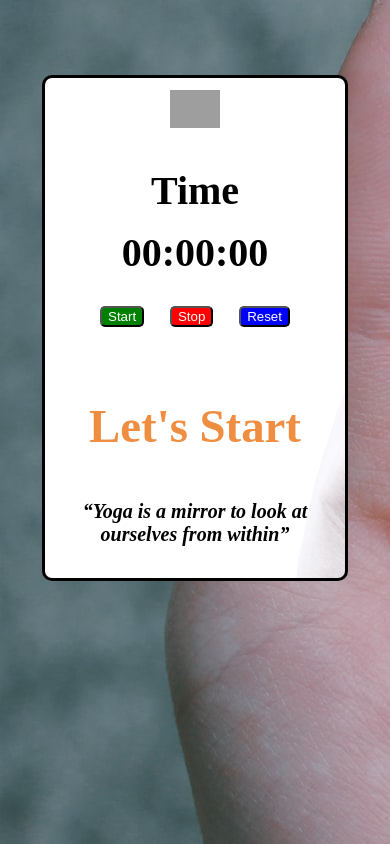
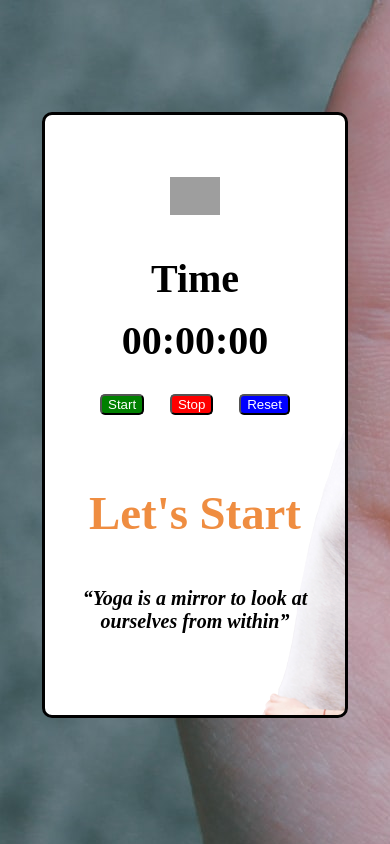
Before and after one commit to Prithvi333/stopwatch, a plain HTML site: page index.html in a window 390 px wide. Drawn offline with Linux system fonts and the light colour scheme; grey boxes are pictures that could not be loaded.

Commit message:
fully  updated

```diff
--- a/index.css
+++ b/index.css
@@ -150,11 +150,12 @@ p{
     }
 }
 
-@media only screen and (max-width:500px) {
+@media only screen and (max-width:400px) {
 
     .timer{
         width: 300px;
-        height: 500px;
+        height: 600px;
+        margin-top: 30%;
 
 
 
```
